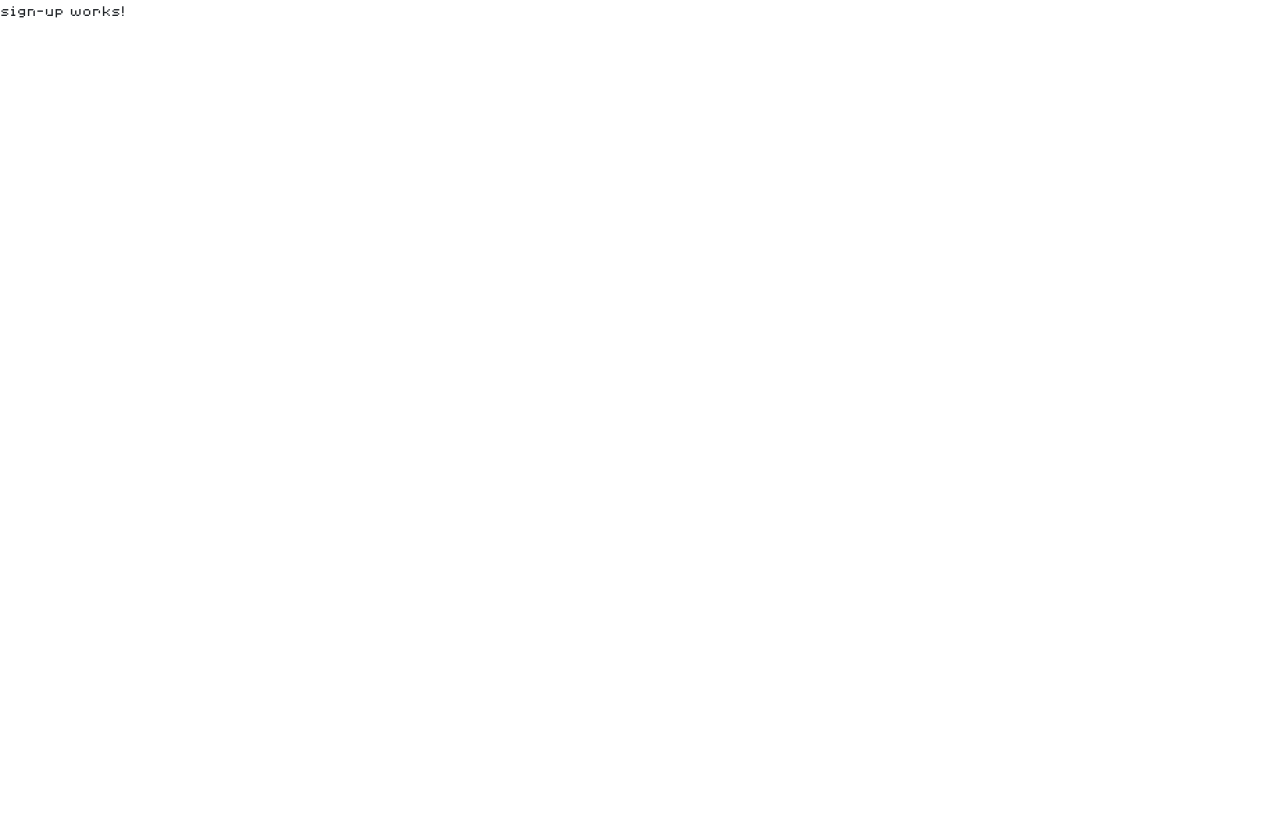
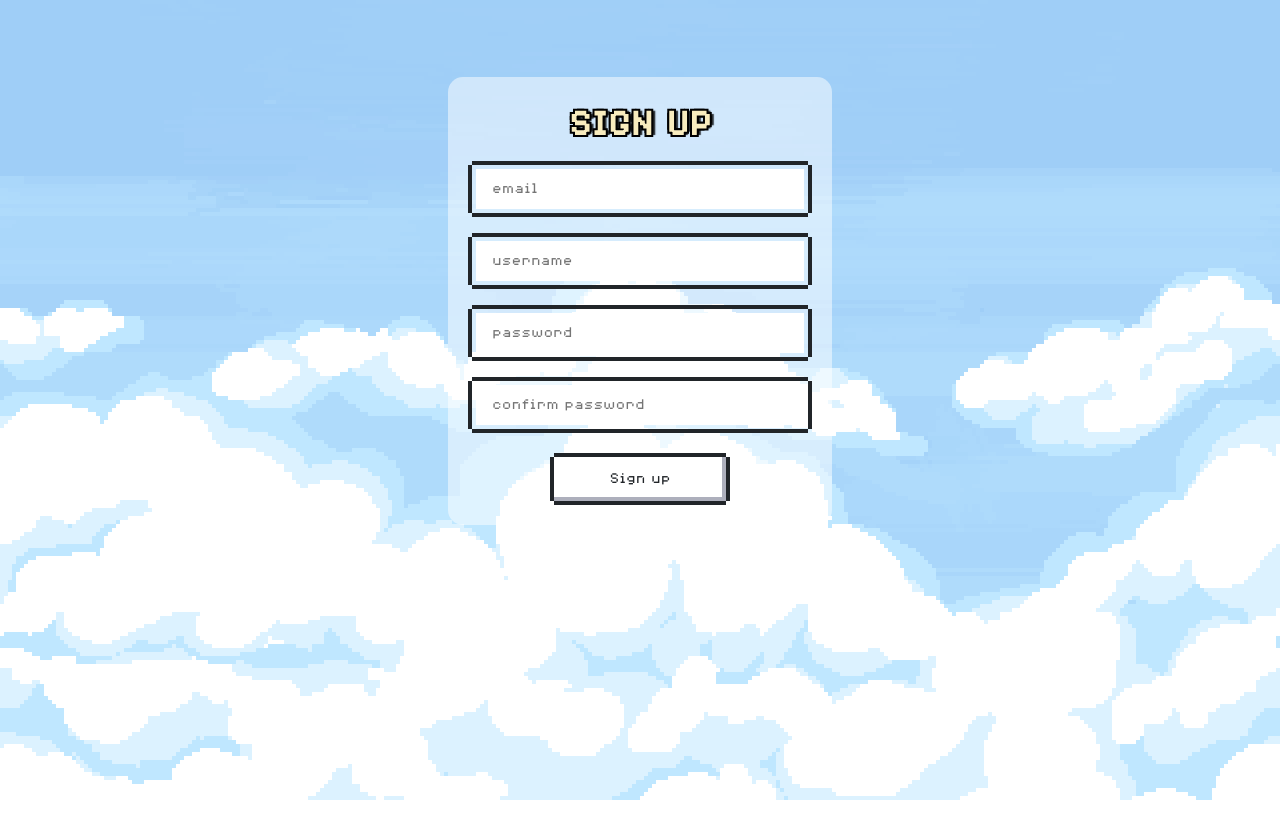
Before and after one commit to wjssk/pixel-pets, an Angular app: page /signup in a window 1280 px wide. Shown: the top 838 px of the page. Before the commit the page ends 800 px from the top, so only its background shows below. Built offline with nearby package versions, Linux system fonts and the light colour scheme.

Commit message:
Sign up page design done

```diff
--- a/src/app/dashboard/login-page/login-page.component.scss
+++ b/src/app/dashboard/login-page/login-page.component.scss
@@ -35,8 +35,7 @@
   text-align: center;
   font-size: calc(4vw + 4vh);
   color: $text-fill;
-  text-shadow:
-    -3px -3px 0 black,
+  text-shadow: -3px -3px 0 black,
   3px -3px 0 black,
   -3px 3px 0 black,
   3px 3px 0 black,
@@ -49,8 +48,7 @@
   font-family: '8bit', sans-serif;
   font-size: calc(1.8vw + 1.8vh);
   color: $text-fill;
-  text-shadow:
-    -2px -2px 0 black,
+  text-shadow: -2px -2px 0 black,
   2px -2px 0 black,
   -2px 2px 0 black,
   2px 2px 0 black,
@@ -92,7 +90,7 @@
   flex-direction: column;
   align-items: center;
   width: 50%;
-  gap: 1vh; /* adjust as needed */
+  gap: 1vh;
 }
 
 .nes-btn {
@@ -111,39 +109,5 @@
 .bottom-section label {
   display: flex;
   align-items: center;
-}
-
-.bottom-section label {
-  display: flex;
-  align-items: center;
   margin: 0;
 }
-
-.bottom-section input[type='checkbox'] {
-  vertical-align: middle;
-}
-
-.bottom-section label span {
-  vertical-align: middle;
-}
-
-::placeholder { /* This selects all placeholders in the document */
-  font-family: '8bit', sans-serif; /* Replace 'CustomPixelFont' with the name of your font */
-  color: #999;
-}
-
-input::-webkit-input-placeholder { /* WebKit browsers (Safari, Chrome, etc) */
-  font-family: '8bit', sans-serif;
-  color: #999;
-}
-
-input::-moz-placeholder { /* Mozilla Firefox 19+ */
-  font-family: '8bit', sans-serif;
-  color: #999;
-  opacity: 1; /* Firefox lowers the opacity of placeholders by default, so you need to reset it */
-}
-
-input:-ms-input-placeholder { /* Internet Explorer 10+ */
-  font-family: '8bit', sans-serif;
-  color: #999;
-}
--- a/src/app/dashboard/sign-up/sign-up.component.html
+++ b/src/app/dashboard/sign-up/sign-up.component.html
@@ -1 +1,18 @@
-<p>sign-up works!</p>
+<div class='container'>
+  <h2>SIGN UP</h2>
+  <form class='form-group'>
+    <div class='nes-field'>
+      <input type='text' id='email' class='nes-input' placeholder='email' required>
+    </div>
+    <div class='nes-field'>
+      <input type='text' id='username' class='nes-input' placeholder='username' required>
+    </div>
+    <div class='nes-field'>
+      <input type='password' id='password' class='nes-input' placeholder='password' required />
+    </div>
+    <div class='nes-field'>
+      <input type='password' id='password-confirm' class='nes-input' placeholder='confirm password' required />
+    </div>
+  </form>
+  <button type='button' class='nes-btn signup-btn'>Sign up</button>
+</div>
--- a/src/app/dashboard/sign-up/sign-up.component.scss
+++ b/src/app/dashboard/sign-up/sign-up.component.scss
@@ -0,0 +1,53 @@
+@import "src/variables";
+
+:host::before {
+  content: "";
+  background-image: url('/assets/images/backgrounds/loginBackground.png');
+  background-repeat: no-repeat;
+  background-attachment: fixed;
+  background-size: cover;
+  background-position: center center;
+  opacity: 0.8;
+  top: 0;
+  left: 0;
+  bottom: 0;
+  right: 0;
+  position: absolute;
+  z-index: -1;
+}
+
+.container {
+  display: flex;
+  flex-direction: column;
+  justify-content: center;
+  align-items: center;
+  margin: auto;
+  margin-top: 6%;
+  width: 30vw;
+  background-color: rgba(255, 255, 255, 0.5);
+  border-radius: 15px;
+  padding: 20px;
+}
+
+h2 {
+  font-family: '8bit', sans-serif;
+  font-size: calc(1.8vw + 1.8vh);
+  color: $text-fill;
+  text-shadow: -2px -2px 0 black,
+  2px -2px 0 black,
+  -2px 2px 0 black,
+  2px 2px 0 black,
+  4px 0px 1px rgba(0, 0, 0, 0.8);
+}
+
+.nes-field {
+  margin-bottom: 3vh;
+}
+
+.form-group {
+  width: 100%;
+}
+
+.nes-btn {
+  width: 50%;
+}
```
Lines whose indentation alone changed are shown as unchanged.
